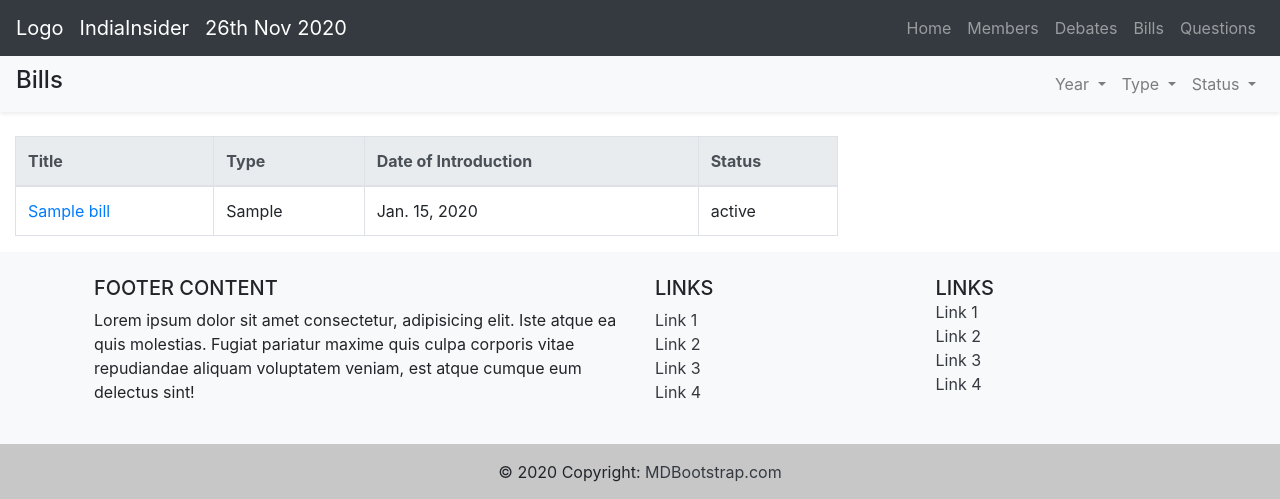
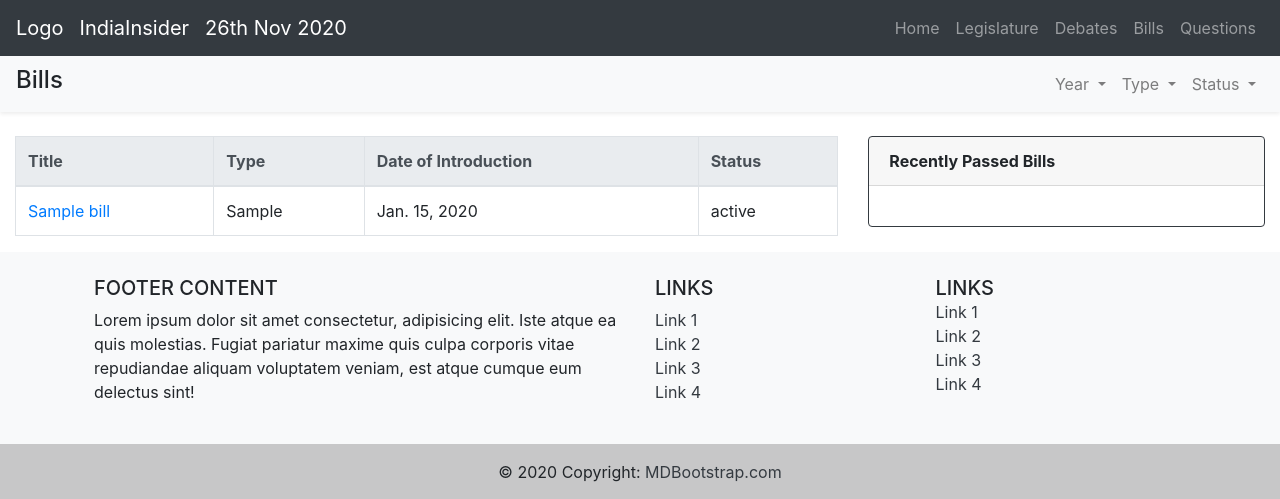
Before and after one commit to HackForChangeIN/OpenGov, a Django app: page /IndiaInsider/bills/ in a window 1280 px wide. Shown: the top 499 px of the page. Run offline with Django 3.2, Linux system fonts and the light colour scheme; tables that the repository leaves empty hold one stand-in row (values such as "Sample post"); some libraries are stand-ins or nearby versions.

Commit message:
section for latest passed bills added

```diff
--- a/OpenGovCore/views.py
+++ b/OpenGovCore/views.py
@@ -369,6 +369,7 @@ class A_Bill(View):
 
     def get(self, request):
         bills_data = Bills.objects.all()
+        latest_bills = Bills.objects.filter(status='Passed').order_by('-date_of_introduction')[:5]
         page = request.GET.get('page',1)
         paginator = Paginator(bills_data,10)
         try:
@@ -377,7 +378,7 @@ class A_Bill(View):
             data = paginator.page(1)
         except EmptyPage:
             data = paginator.page(paginator.num_pages)
-        return render(request,self.template_name, {'bills':data})
+        return render(request,self.template_name, {'bills':data,'latest_bills':latest_bills})
 
 
 class BillsByYear(View):
--- a/templates/basic_layout.html
+++ b/templates/basic_layout.html
@@ -37,7 +37,7 @@
                 <a class="nav-link" href="{% url 'home' %}">Home</a>
               </li>
               <li class="nav-item">
-                <a class="nav-link" href="{% url 'members_term' term='17th' %}">Members</a>
+                <a class="nav-link" href="{% url 'members_term' term='17th' %}">Legislature</a>
               </li>
               <li class="nav-item">
                 <a class="nav-link" href="{% url 'all_debates' %}">Debates</a>
--- a/templates/bills.html
+++ b/templates/bills.html
@@ -133,7 +133,18 @@
               {% endif %}
           </div>
           <div class="col-sm-4">
-
+            {% block rightside %}
+                <div class="card border-dark mb-3" style="max-width: 30rem;">
+                    <div class="card-header font-weight-bold">Recently Passed Bills</div>
+                    <div class="card-body text-dark">
+                        <ul class="list-group list-group-flush">
+                            {% for i in latest_bills %}
+                                <li class="list-group-item"><a href="{{ i.source }}">{{ i.title }}</a></li>
+                            {% endfor %}
+                        </ul>
+                    </div>
+                </div>
+            {% endblock %}
           </div>
       </div>
     {% endblock %}
--- a/templates/member.html
+++ b/templates/member.html
@@ -35,10 +35,10 @@
     </style>
     {% endblock %}
     {% block title %}
-        Members
+        Legislature
     {% endblock %}
     {% block subheader %}
-        <h4>Members</h4>
+        <h4>Legislature</h4>
     {% endblock %}
 
     {% block nav %}
--- a/templates/member_term.html
+++ b/templates/member_term.html
@@ -1,10 +1,10 @@
 <!DOCTYPE html>
 {% extends "members_data.html" %}
     {% block title %}
-        Members
+        Legislature
     {% endblock %}
     {% block subheader %}
-        <h4>Members</h4>
+        <h4>Legislature</h4>
     {% endblock %}
 
     {% block body_block %}
--- a/templates/members_data.html
+++ b/templates/members_data.html
@@ -1,11 +1,11 @@
 <!DOCTYPE html>
 {% extends "basic_layout.html" %}
     {% block title %}
-        Members
+        Legislature
     {% endblock %}
 
     {% block subheader %}
-        <h4>Members</h4>
+        <h4>Legislature</h4>
     {% endblock %}
 
     {% block nav %}
--- a/templates/questions.html
+++ b/templates/questions.html
@@ -137,7 +137,6 @@
         </div>
         <div class="col-sm-4">
             {% block rightside %}
-
             {% endblock %}
         </div>
     </div>
--- a/templates/rajyasabha_session.html
+++ b/templates/rajyasabha_session.html
@@ -1,10 +1,10 @@
 <!DOCTYPE html>
 {% extends "members_data.html" %}
     {% block title %}
-        Members
+        Legislature
     {% endblock %}
     {% block subheader %}
-        <h4>Members</h4>
+        <h4>Legislature</h4>
     {% endblock %}
 
     {% block nav %}
```
